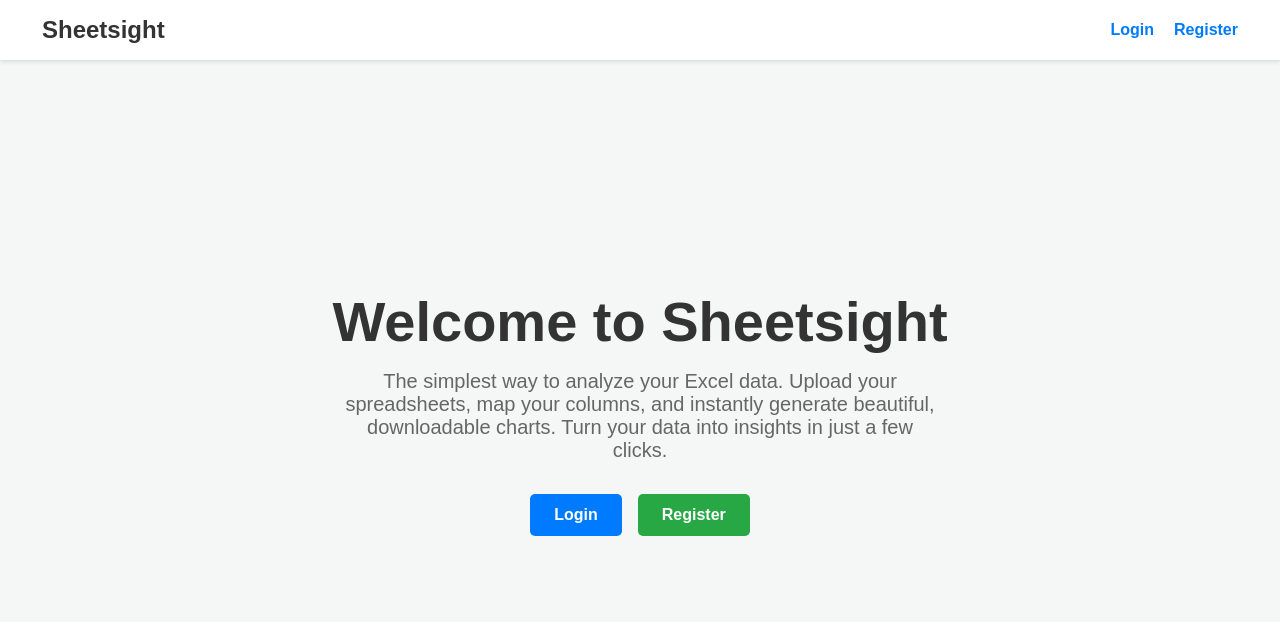
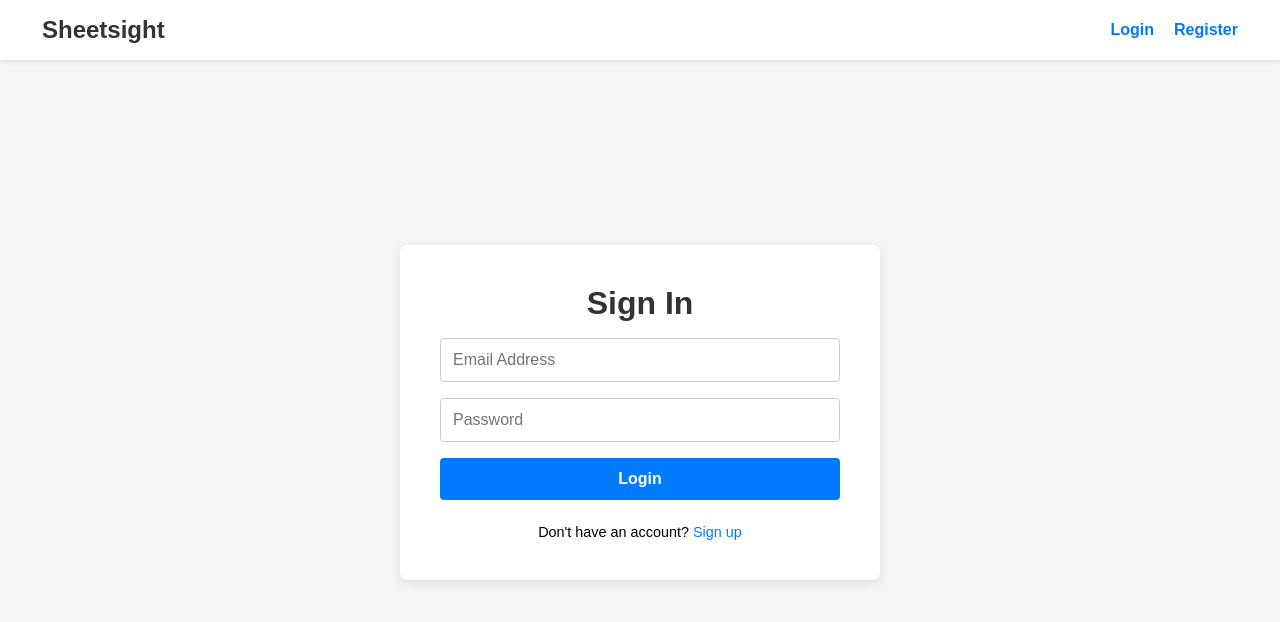
Before and after one commit to Ajay-g-nair/excel-analytics-platform, a React (Create React App) app in the folder client/: page / in a window 1280 px wide. Shown: the top 622 px of the page. Built offline with nearby package versions, Linux system fonts and the light colour scheme.

Commit message:
feat: Set login page as default route for guests

```diff
--- a/client/src/App.js
+++ b/client/src/App.js
@@ -36,9 +36,10 @@ const Layout = () => {
         localStorage.removeItem('token');
         localStorage.removeItem('user');
         setUser(null);
-        navigate('/');
+        navigate('/'); // On logout, go back to the main login page
     };
 
+    // --- All CSS styles ---
     const navStyle = { backgroundColor: 'white', padding: '1rem 2rem', boxShadow: '0 2px 4px rgba(0,0,0,0.1)', display: 'flex', justifyContent: 'space-between', alignItems: 'center' };
     const linkStyle = { textDecoration: 'none', color: '#007bff', margin: '0 10px', fontWeight: 'bold', cursor: 'pointer' };
     const logoStyle = { ...linkStyle, fontSize: '1.5rem', color: '#333' };
@@ -47,7 +48,8 @@ const Layout = () => {
     return (
         <div style={appStyle}>
             <nav style={navStyle}>
-                <Link to="/" style={logoStyle}>Sheetsight</Link>
+                {/* When you click the logo, it now checks if you're logged in */}
+                <Link to={user ? "/dashboard" : "/"} style={logoStyle}>Sheetsight</Link>
                 <div>
                     {user ? (
                         <>
@@ -65,9 +67,15 @@ const Layout = () => {
             </nav>
             <main style={{ padding: '2rem' }}>
                 <Routes>
-                    <Route path="/" element={<GuestRoute><Guest /></GuestRoute>} />
+                    {/* The root path '/' now goes to the Login page for new users */}
+                    <Route path="/" element={<GuestRoute><Login setUser={setUser} /></GuestRoute>} />
                     <Route path="/login" element={<GuestRoute><Login setUser={setUser} /></GuestRoute>} />
                     <Route path="/register" element={<GuestRoute><Register /></GuestRoute>} />
+
+                    {/* The guest landing page is now at '/welcome' if you still want to see it */}
+                    <Route path="/welcome" element={<GuestRoute><Guest /></GuestRoute>} />
+
+                    {/* These routes are for logged-in users. */}
                     <Route path="/dashboard" element={<ProtectedRoute><Dashboard /></ProtectedRoute>} />
                     <Route path="/admin" element={<ProtectedRoute><Admin /></ProtectedRoute>} />
                     <Route path="/admin/files" element={<ProtectedRoute><AdminFiles /></ProtectedRoute>} />
```
